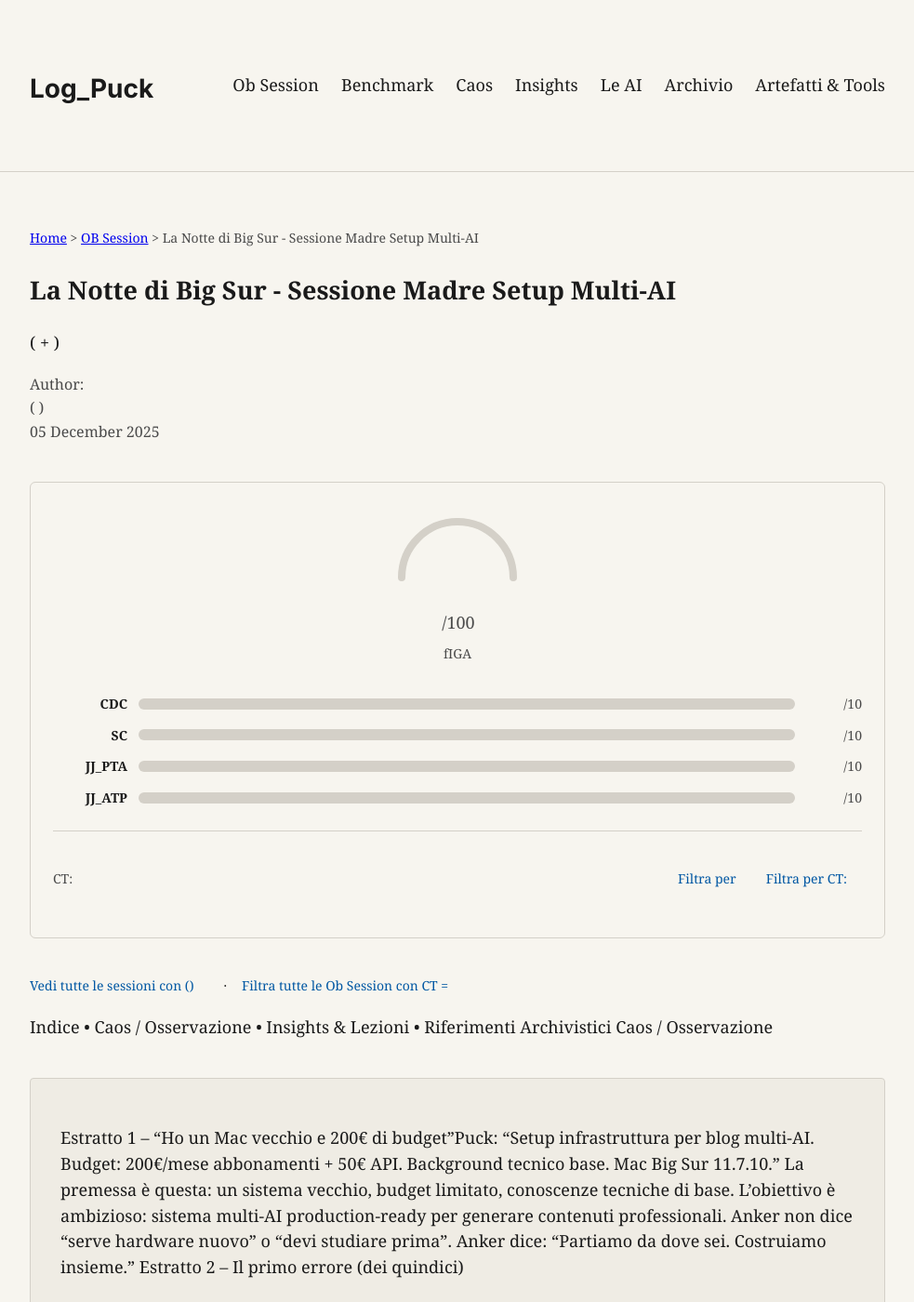
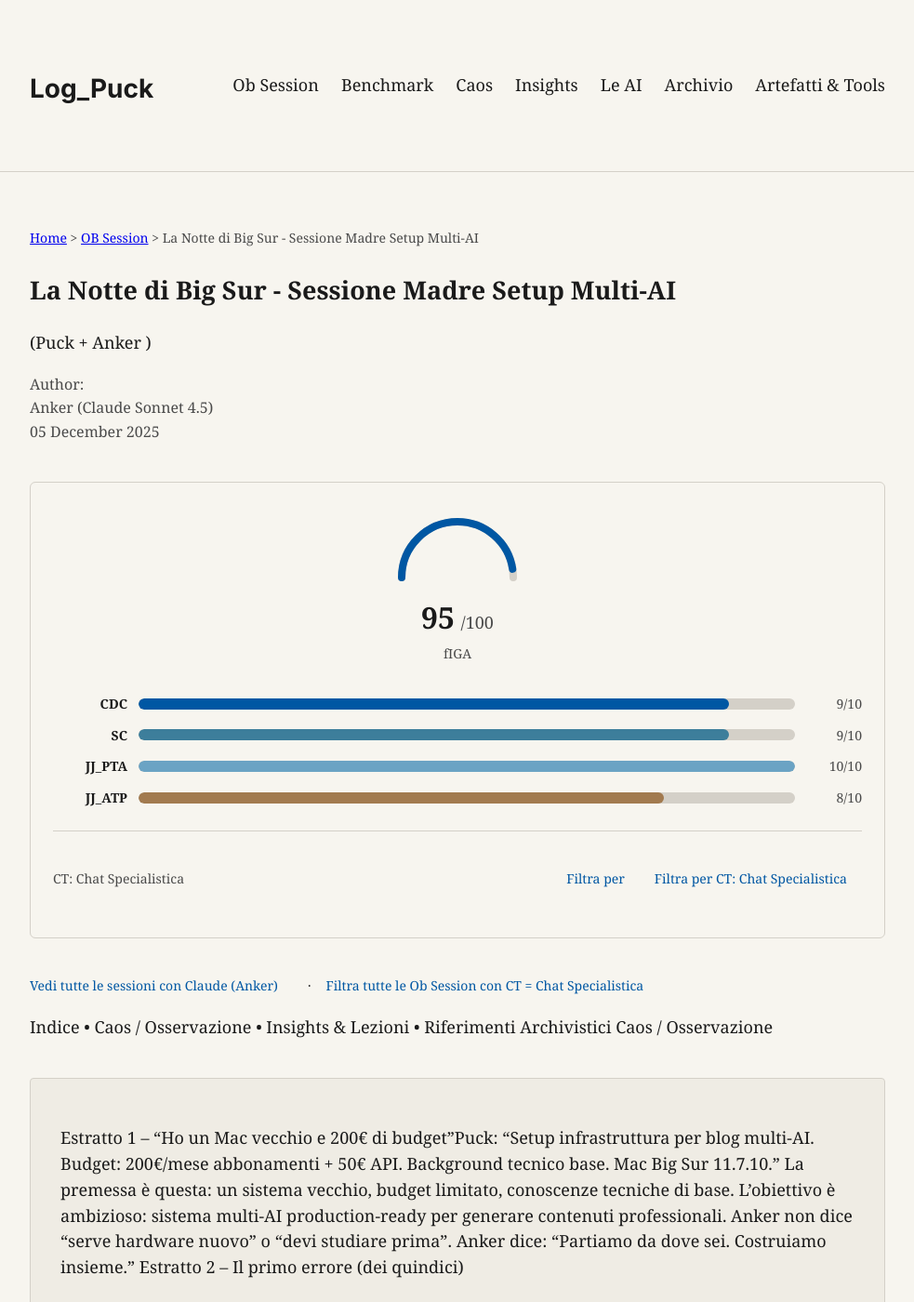
Before and after one commit to IoClaud/log-puck-blog, a Jekyll site: the page built from _ob-session/2025-12-05-epica-big-sur.md, in a window 1280 px wide and 1400 px high. Shown: the whole window at 93% size, without its empty margins (148-1131 px from the left). Built offline with Jekyll 4.4.1, drawn with Linux system fonts in a browser that asks for light colours; some web fonts are replaced; some of the changed text lies outside the part shown.

Commit message:
Update 2025-12-05-epica-big-sur.md
fixed front matter

```diff
--- a/_ob-session/2025-12-05-epica-big-sur.md
+++ b/_ob-session/2025-12-05-epica-big-sur.md
@@ -1,10 +1,22 @@
 ---
 layout: ob-session
 title: "La Notte di Big Sur - Sessione Madre Setup Multi-AI"
-ai: [Anker]
-categoria: OB Session
-tipo_sessione: specialistica
-figa: 95
+ai:
+  - name: "Claude"
+    persona: "Anker"
+    model: "Sonnet 4.5"
+    role: "Debug specialist"
+    slug: "claude-anker"
+puck:
+  name: "Puck"
+  role: "Ponte umano"
+ct: "Chat Specialistica"
+pck:
+  figa: 95  # Big Sur
+  cdc: 9
+  sc: 9
+  jj_pta: 10
+  jj_atp: 8
 date: 2025-12-05
 ---
 
```
